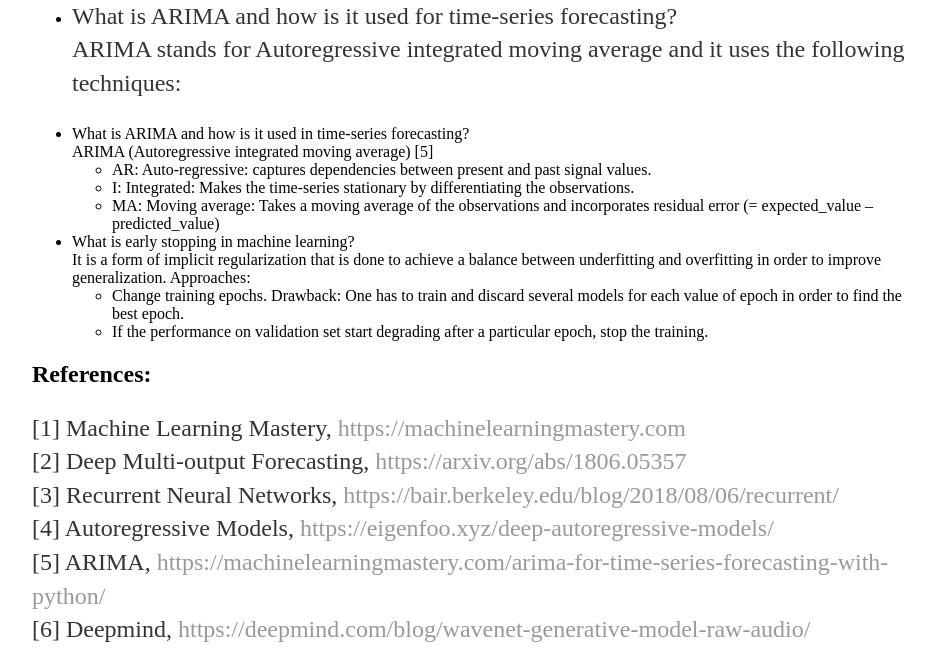
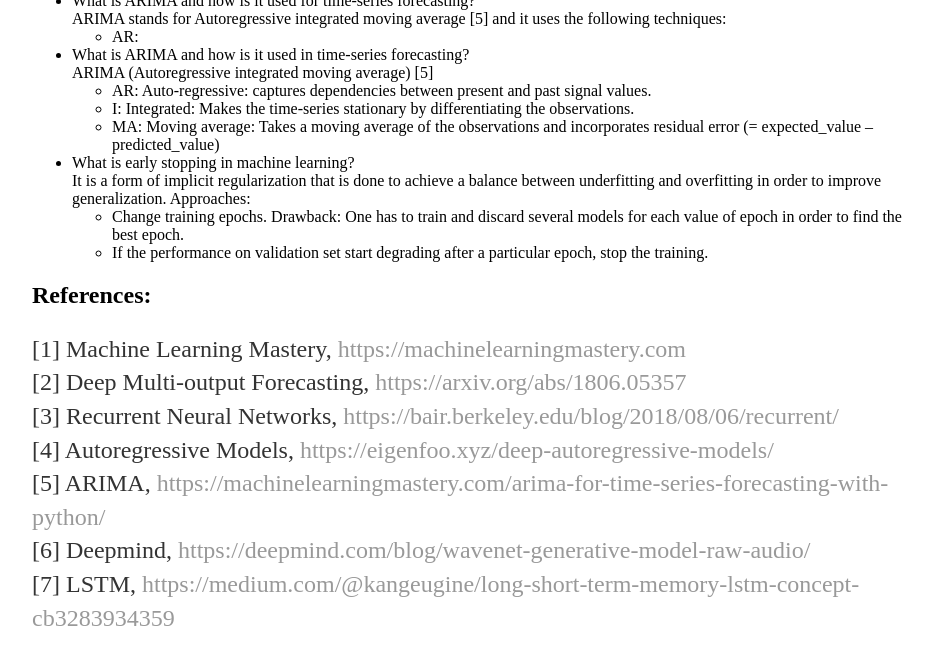
Before and after one commit to hadiahameed/hadiahameed.github.io, a Jekyll site: the page built from _posts/2019-09-01-episode1.md, in a window 1280 px wide and 900 px high, scrolled down 900 px, cut to the strip 250-900 px from the top of the window. Shown: the whole strip, without its empty margins (160-1095 px from the left). Built offline with Jekyll 4.4.1, drawn with Linux system fonts in a browser that asks for light colours.

Commit message:
Update 2019-09-01-episode1.md

```diff
--- a/_posts/2019-09-01-episode1.md
+++ b/_posts/2019-09-01-episode1.md
@@ -27,7 +27,8 @@
 ![](https://storage.googleapis.com/deepmind-live-cms/documents/BlogPost-Fig2-Anim-160908-r01.gif){:width="50% align="center"} |  ![](https://miro.medium.com/max/1722/1*SAuwuiKBhzR4tBhr54mYkA.png){:width="50%" align="center"}
 
 + What is ARIMA and how is it used for time-series forecasting?
-ARIMA stands for Autoregressive integrated moving average and it uses the following techniques:
+ARIMA stands for Autoregressive integrated moving average [5] and it uses the following techniques:
+  + AR:
 
 + What is ARIMA and how is it used in time-series forecasting?
 ARIMA (Autoregressive integrated moving average) [5]
```
